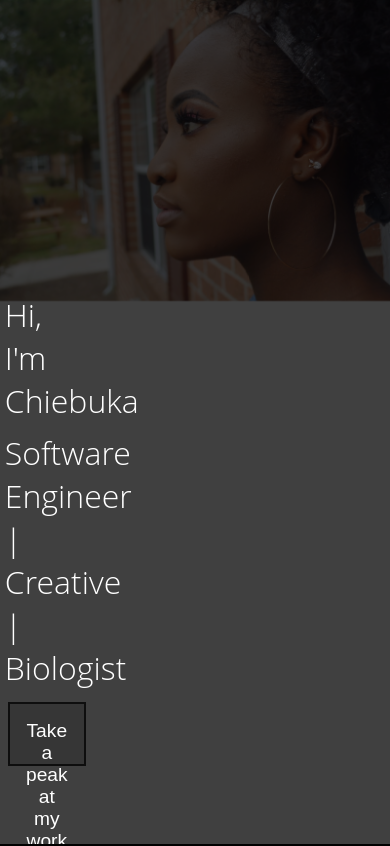
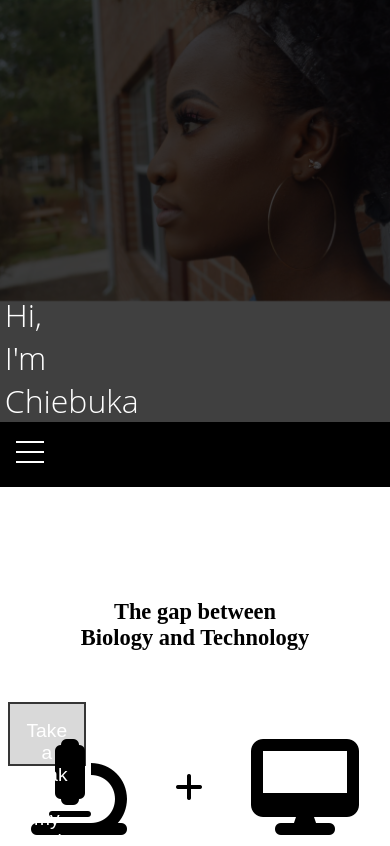
Before and after one commit to cenwachukwu/portfolio, a React (Create React App) app: page / in a window 390 px wide. Shown: the top 846 px of the page. Built offline with nearby package versions, Linux system fonts and the light colour scheme; a web font is replaced by a local one.

Commit message:
maker the header responsive

```diff
--- a/src/Home/Home.css
+++ b/src/Home/Home.css
@@ -2,6 +2,7 @@ header{
     margin: 0px;
     padding: 0px;
     width: 100%;
+    height: 50vh;
 }
 
 :root {
@@ -15,7 +16,7 @@ header{
     color: #fff;
     /* height: 100%; */
     width: 100%;
-    height: 100vh;
+    height: 100%;
     position: relative;
 }
 
@@ -103,7 +104,7 @@ li{
         top: 0;
         left: 0;
         width: 100%;
-        height: 100vh;
+        height: 100%;
         z-index: -1;
     }
 }
```
